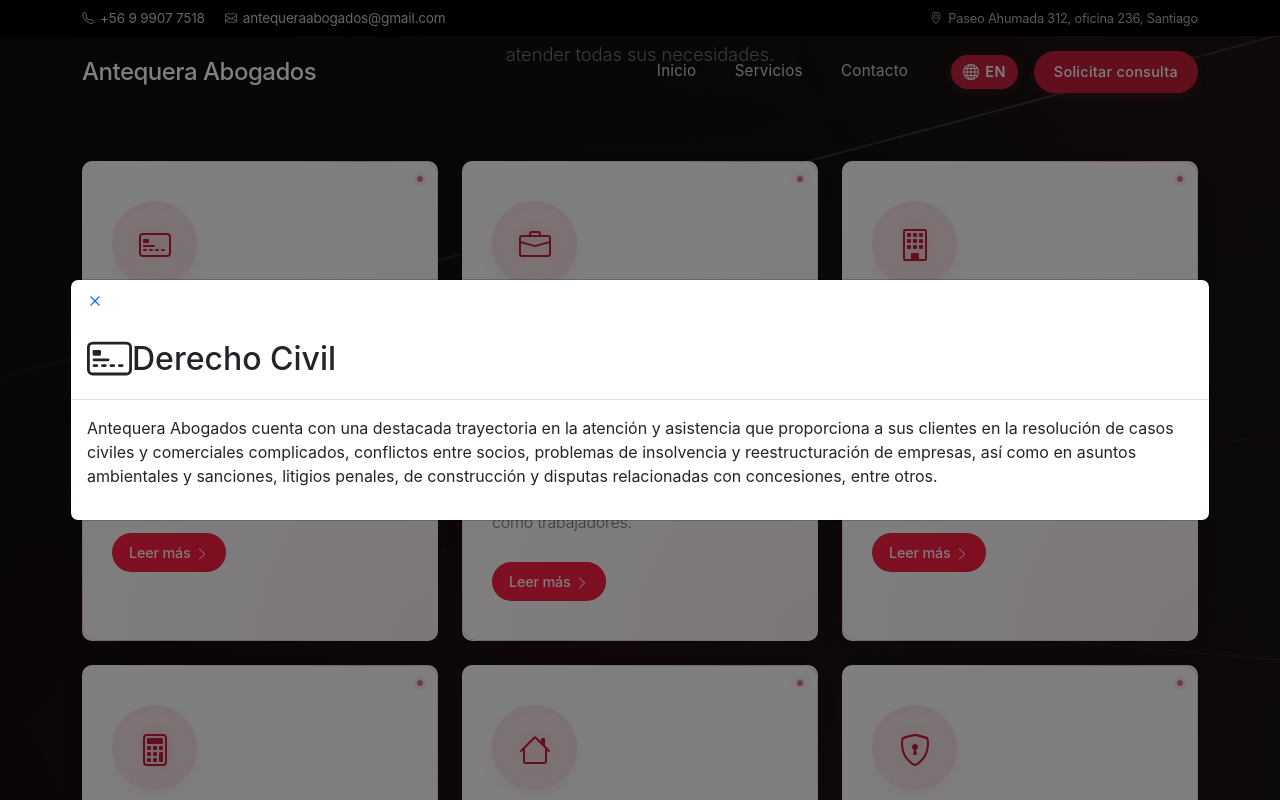
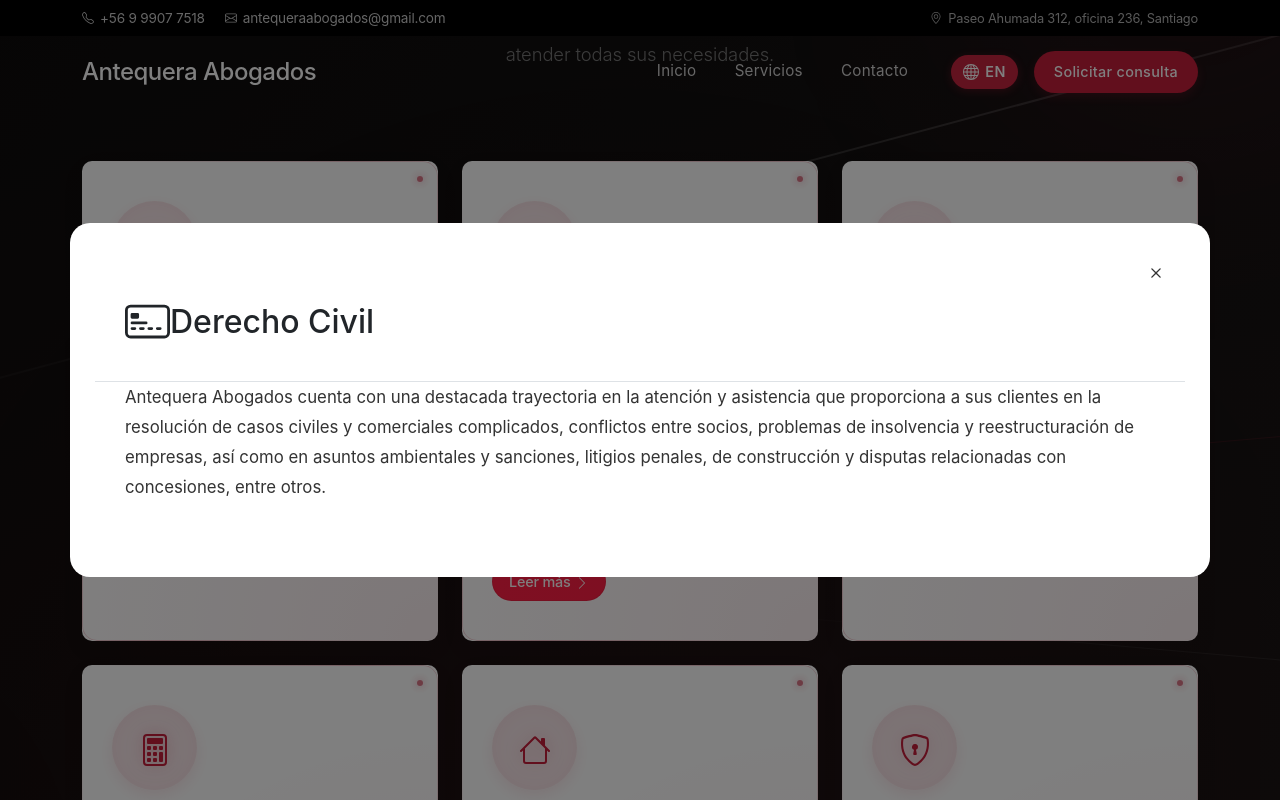
Before and after one commit to ianfryastorga/landing-abogadosantequera, a Next.js app: page /antequera-abogados in a window 1280 px wide. Both pictures are taken after a click on the element 260 px from the left and 1481 px from the top of the page. Shown: the part 1081-1881 px from the top of the page. Built offline with nearby package versions, Linux system fonts and the light colour scheme.

Commit message:
FINAL UPDATE

```diff
--- a/components/PracticeAreas.tsx
+++ b/components/PracticeAreas.tsx
@@ -835,7 +835,7 @@ The firm has experience in submitting requests to the Comptroller General of the
               fontFamily: '"SF Pro Display", -apple-system, BlinkMacSystemFont, "Poppins", sans-serif'
             }}
             backdropClassName="practice-area-modal-backdrop"
-            fullscreen="lg-down"
+            scrollable={true}
           >
             <motion.div
               initial={{ opacity: 0, scale: 0.96, y: 30 }}
@@ -847,6 +847,7 @@ The firm has experience in submitting requests to the Comptroller General of the
               }}
               className="modal-inner-container"
               layoutId="modal-content"
+              style={{ maxHeight: '85vh', overflowY: 'auto' }}
             >
               {selectedArea && (
                 <>
@@ -855,6 +856,12 @@ The firm has experience in submitting requests to the Comptroller General of the
                     onClick={handleClose}
                     className="close-button"
                     aria-label="Close"
+                    style={{
+                      position: 'absolute',
+                      top: '15px',
+                      right: '15px',
+                      zIndex: 10
+                    }}
                   >
                     <motion.div
                       whileHover={{ rotate: 90 }}
@@ -869,6 +876,7 @@ The firm has experience in submitting requests to the Comptroller General of the
                     initial={{ opacity: 0, y: 30 }}
                     animate={{ opacity: 1, y: 0 }}
                     transition={{ duration: 0.5, delay: 0.1 }}
+                    style={{ padding: '30px 30px 15px 30px' }}
                   >
                     <motion.div
                       className="modal-icon-wrapper"
@@ -891,12 +899,13 @@ The firm has experience in submitting requests to the Comptroller General of the
                       initial={{ opacity: 0, y: 30 }}
                       animate={{ opacity: 1, y: 0 }}
                       transition={{ duration: 0.5, delay: 0.25 }}
+                      style={{ margin: '20px 0' }}
                     >
                       {getTranslatedTitle(selectedArea.title)}
                     </motion.h2>
                   </motion.div>
 
-                  <Modal.Body className="modal-body">
+                  <Modal.Body className="modal-body" style={{ overflowY: 'auto', maxHeight: 'calc(85vh - 150px)', padding: '0 30px 30px 30px' }}>
                     <div className="modal-content-wrapper">
                       <motion.div
                         className="modal-description-container custom-scrollbar"
@@ -915,13 +924,14 @@ The firm has experience in submitting requests to the Comptroller General of the
                               delay: 0.4 + (idx * 0.08),
                               ease: [0.25, 0.4, 0.3, 1.0]
                             }}
+                            style={{ marginBottom: '20px' }}
                           >
                             {paragraph.startsWith('**') && paragraph.endsWith('**') ? (
-                              <h4 className="modal-subheading">
+                              <h4 className="modal-subheading" style={{ marginBottom: '15px', fontSize: '1.3rem', fontWeight: '600' }}>
                                 {paragraph.replace(/\*\*/g, '')}
                               </h4>
                             ) : (
-                              <p className="modal-paragraph">
+                              <p className="modal-paragraph" style={{ lineHeight: '1.8', fontSize: '1.05rem', marginBottom: '15px' }}>
                                 {paragraph}
                               </p>
                             )}
@@ -943,6 +953,70 @@ The firm has experience in submitting requests to the Comptroller General of the
           text-align: center;
           margin-bottom: 90px;
         }
+
+        .practice-area-modal .modal-content {
+          border-radius: 20px;
+          border: none;
+          overflow: hidden;
+          padding: 15px;
+        }
+
+        .practice-area-modal .modal-dialog {
+          max-width: 90%;
+          margin: 1.75rem auto;
+        }
+
+        .practice-area-modal .modal-body {
+          padding: 0 30px 30px 30px;
+        }
+
+        .modal-inner-container {
+          position: relative;
+          padding: 10px;
+        }
+
+        .modal-paragraph-container {
+          margin-bottom: 20px;
+        }
+
+        .modal-paragraph {
+          line-height: 1.8;
+          font-size: 1.05rem;
+          color: #333;
+        }
+
+        .modal-subheading {
+          margin-bottom: 15px;
+          font-size: 1.3rem;
+          font-weight: 600;
+          color: #222;
+        }
+
+        .close-button {
+          color: #333;
+        }
+
+        @media (max-width: 768px) {
+          .practice-area-modal .modal-dialog {
+            margin: 0.5rem;
+            max-width: calc(100% - 1rem);
+            max-height: 90vh;
+          }
+
+          .modal-inner-container {
+            max-height: 80vh !important;
+            padding: 10px 5px;
+          }
+
+          .modal-body {
+            max-height: calc(80vh - 120px) !important;
+            padding: 0 20px 20px 20px !important;
+          }
+
+          .modal-header {
+            padding: 20px 20px 10px 20px !important;
+          }
+        }
       `}</style>
     </>
   );
```
